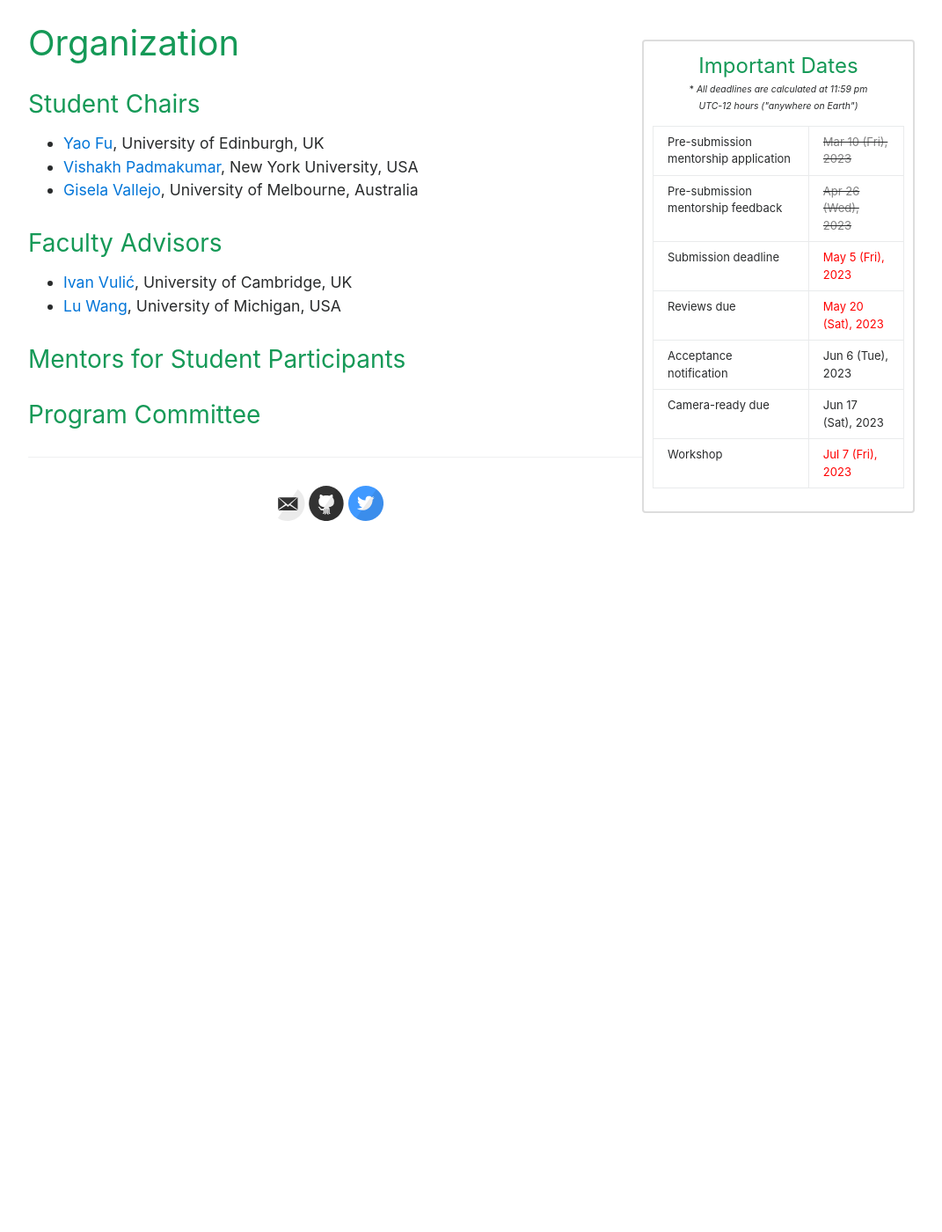
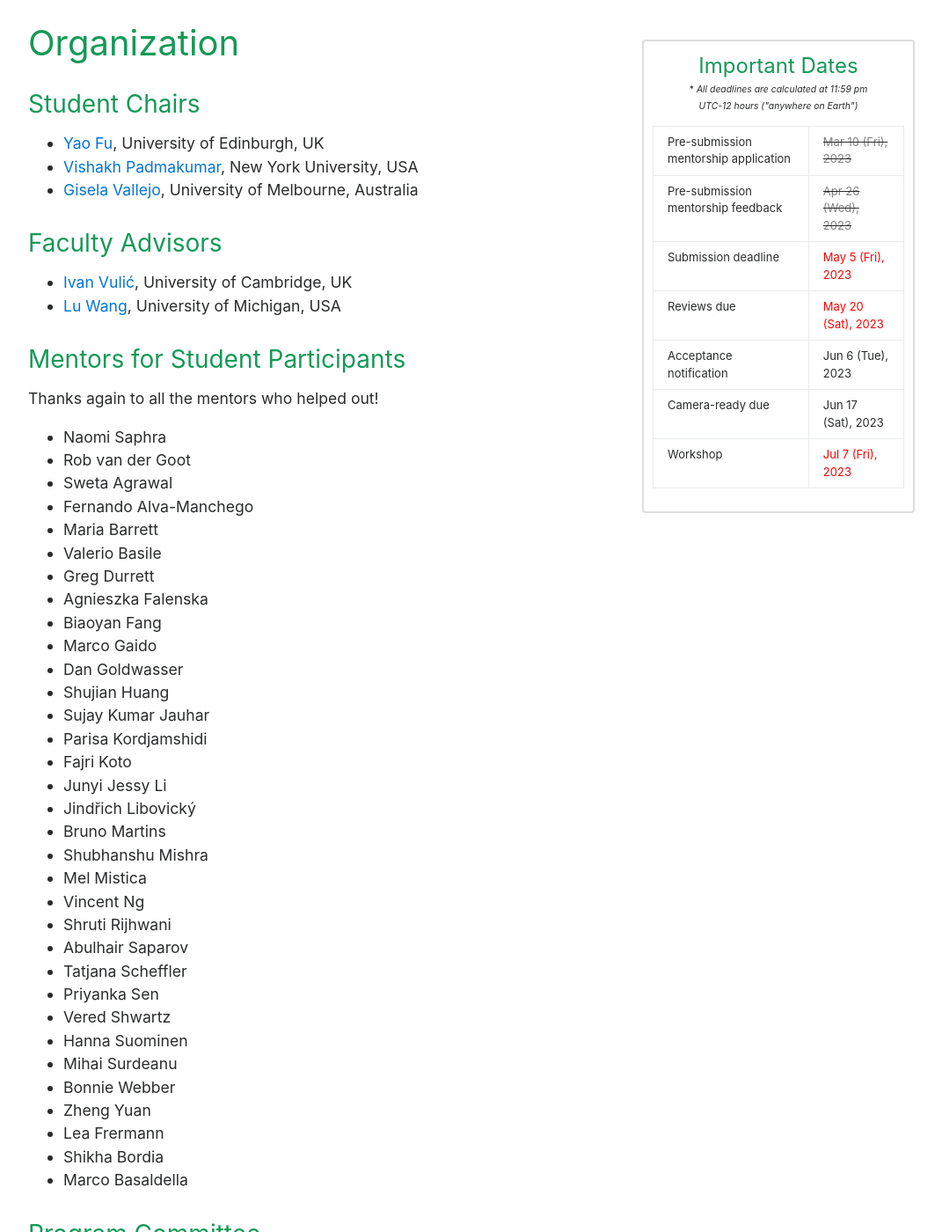
Before and after one commit to acl2025-srw/acl2025-srw.github.io, a Jekyll site: the page built from organization.md, in a window 1280 px wide and 1400 px high, scrolled down 451 px. Shown: the whole window at 88% size, without its empty margins (104-1175 px from the left). Built offline with Jekyll 4.4.1, drawn with Linux system fonts in a browser that asks for light colours; before the commit the page ends 1081 px from its top, so only the background shows below that.

```diff
--- a/organization.md
+++ b/organization.md
@@ -16,5 +16,42 @@ order : 1
 - [Lu Wang](https://web.eecs.umich.edu/~wangluxy/), University of Michigan, USA
 
 ### Mentors for Student Participants
+Thanks again to all the mentors who helped out!
+
+- Naomi Saphra
+- Rob van der Goot
+- Sweta Agrawal
+- Fernando Alva-Manchego
+- Maria Barrett
+- Valerio Basile
+- Greg Durrett
+- Agnieszka Falenska
+- Biaoyan Fang
+- Marco Gaido
+- Dan Goldwasser
+- Shujian Huang
+- Sujay Kumar Jauhar
+- Parisa Kordjamshidi
+- Fajri Koto
+- Junyi Jessy Li
+- Jindřich Libovický
+- Bruno Martins
+- Shubhanshu Mishra
+- Mel Mistica
+- Vincent Ng
+- Shruti Rijhwani
+- Abulhair Saparov
+- Tatjana Scheffler
+- Priyanka Sen
+- Vered Shwartz
+- Hanna Suominen
+- Mihai Surdeanu
+- Bonnie Webber
+- Zheng Yuan
+- Lea Frermann
+- Shikha Bordia
+- Marco Basaldella
+
+<!-- **Submission Link for Presubmission Mentorship** - [SoftConf](https://softconf.com/acl3/srw) -->
 
 ### Program Committee
```
Also changed, not shown: author.md (+2 -1 lines), cfp.md (+1 -0 lines), faq.md (+6 -0 lines), index.md (+2 -1 lines), mentoring.md (+2 -4 lines).
